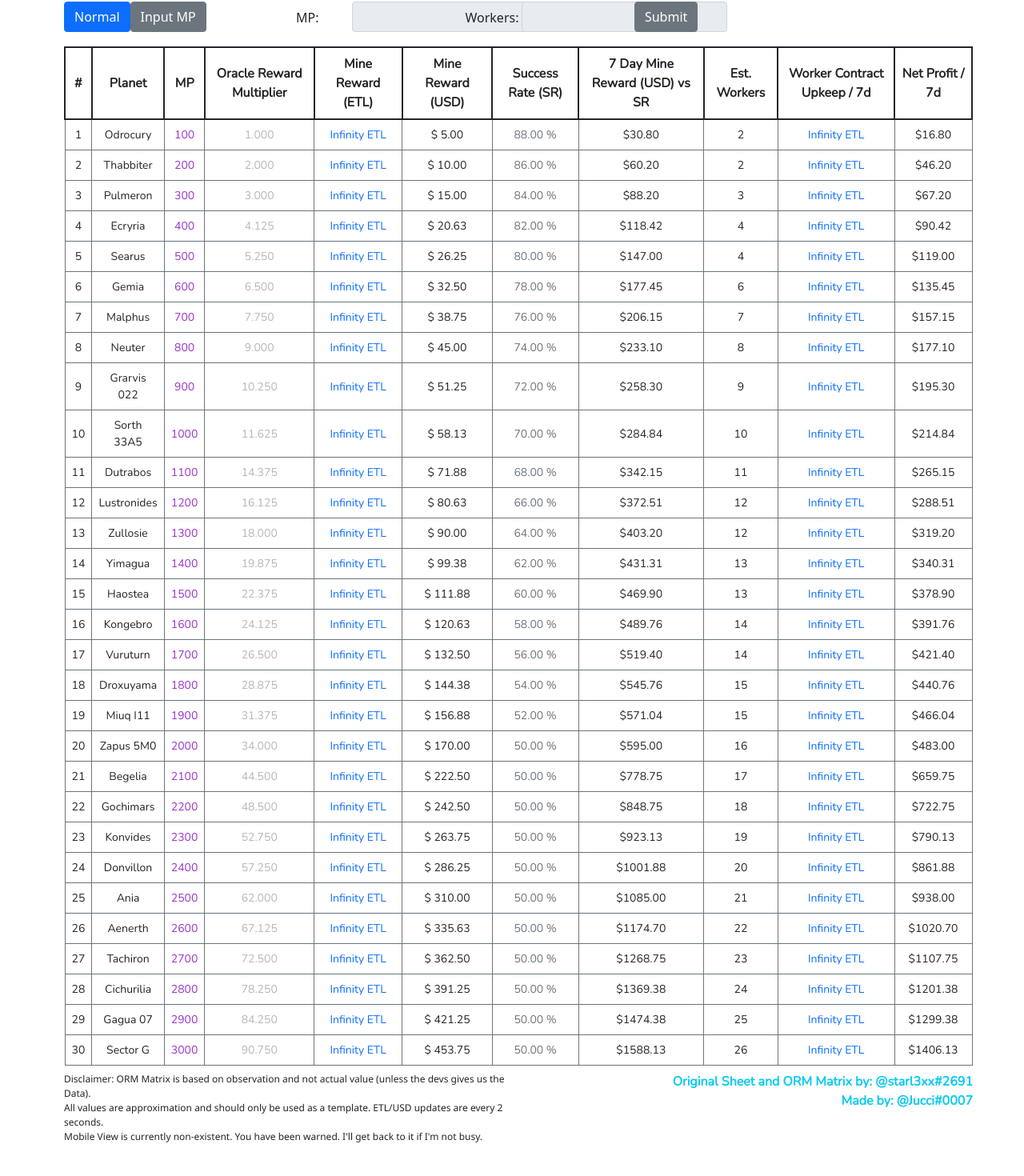
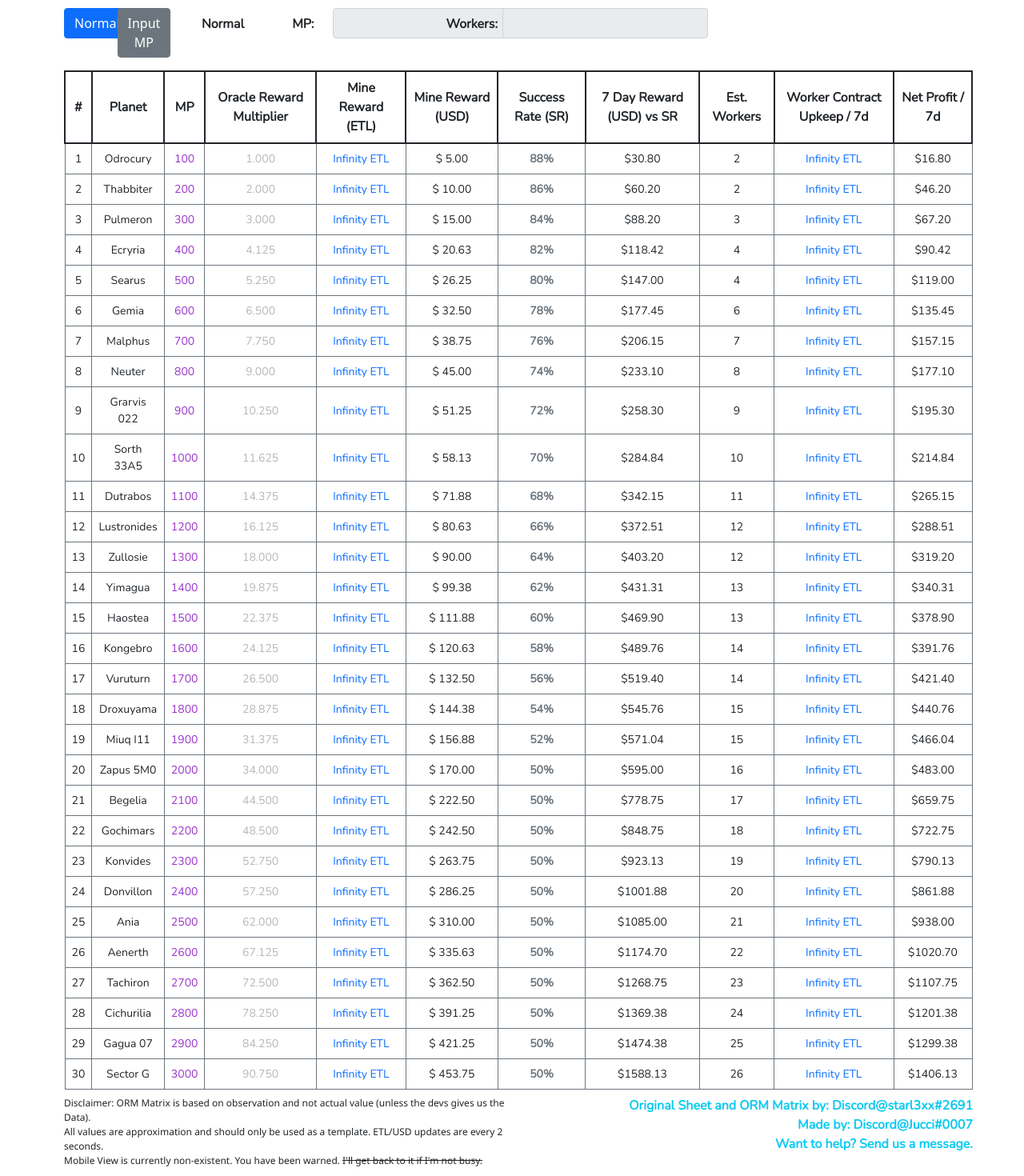
Before and after one commit to Jucci0007/cm-lookup-table, a React (Create React App) app: page / in a window 1280 px wide. Shown: the part 90-1560 px from the top of the page at 80% size. Built offline with nearby package versions, Linux system fonts and the light colour scheme; no server answers.

Commit message:
Finished I'm tired

```diff
--- a/src/getEternal.js
+++ b/src/getEternal.js
@@ -13,17 +13,18 @@ class GetEternal extends Component{
             workers: 0,
             eternalPrice: 0,
             updateTimer: 0,
+            minepower: [100,200,300,400,500,600,700,800,900,1000,1100,1200,1300,1400,1500,1600,1700,1800,1900,2000,2100,2200,2300,2400,2500,2600,2700,2800,2900,3000],
             planets: ["Odrocury","Thabbiter","Pulmeron","Ecryria","Searus","Gemia","Malphus","Neuter","Grarvis 022","Sorth 33A5","Dutrabos","Lustronides","Zullosie","Yimagua","Haostea","Kongebro","Vuruturn","Droxuyama","Miuq I11","Zapus 5M0","Begelia","Gochimars","Konvides","Donvillon","Ania","Aenerth","Tachiron","Cichurilia","Gagua 07","Sector G"],
             oracle_adjustment: [1,2,3,4.125,5.25,6.5,7.75,9,10.25,11.625,14.375,16.125,18,19.875,22.375,24.125,26.5,28.875,31.375,34,44.5,48.5,52.75,57.25,62,67.125,72.5,78.25,84.25,90.75],
             worker_count: [2,2,3,4,4,6,7,8,9,10,11,12,12,13,13,14,14,15,15,16,17,18,19,20,21,22,23,24,25,26],
             success_chance: [0.88,0.86,0.84,0.82,0.80,0.78,0.76,0.74,0.72,0.70,0.68,0.66,0.64,0.62,0.60,0.58,0.56,0.54,0.52,0.50,0.50,0.50,0.50,0.50,0.50,0.50,0.50,0.50,0.50,0.50],
             visibilityNormal: "",
             visibilityVeteran: "d-none",
+            sheetType: "Normal"
         }
 
         this.setMP = this.setMP.bind(this);
         this.setWorkers = this.setWorkers.bind(this);
-        this.handleSubmit = this.handleSubmit.bind(this);
     }
 
     async loadData(){
@@ -45,6 +46,11 @@ class GetEternal extends Component{
 
 
     // Normal
+
+    getMinePower(i){
+        return this.state.minepower[i]
+    }
+
     getMineETL(i){
         return parseFloat(this.getMineUSD(i)/this.state.eternalPrice).toFixed(3)
     }
@@ -54,7 +60,7 @@ class GetEternal extends Component{
     }
 
     getSuccessChance(i){
-        return parseFloat(this.state.success_chance[i] * 100).toFixed(2)
+        return parseFloat(this.state.success_chance[i] * 100).toFixed(0)
     }
 
     getRewardsVersusSuccess(i){
@@ -73,8 +79,25 @@ class GetEternal extends Component{
     getVetContractCost(){
         return parseFloat(((7*this.state.workers)/this.state.eternalPrice)).toFixed(3)
     }
-
-
+    getMPvsSR(i){
+        if (this.state.mp > 4899) {
+            return 88
+        } else if (this.state.mp > 1499 && this.state.mp < 4900) {
+            const diff = this.state.mp - this.getMinePower(i);
+            const divi = Math.floor(diff/50);
+            const answer = parseFloat(this.state.success_chance[i] * 100 + divi).toFixed(0);
+            if (answer > 88){
+                return 88
+            } else {
+                return answer
+            }
+        } else if (this.state.mp < 1500) {
+            return this.getSuccessChance(i)
+        }
+    }
+    getAdjustedNetProfit(i){
+        return parseFloat(((this.getMineUSD(i)*7) * (this.getMPvsSR(i)/100)) - (this.state.workers*7)).toFixed(2)
+    }
 
     setMP(event){
         this.setState({mp : event.target.value})
@@ -84,16 +107,11 @@ class GetEternal extends Component{
         this.setState({workers: event.target.value})
     }
 
-    handleSubmit(){
-        console.log('MP: ' + this.state.mp)
-        console.log('Workers: ' + this.state.workers)
-    }
-
     btnVisNrm = () => {
-        this.setState({visibilityNormal: "", visibilityVeteran: "d-none"})
+        this.setState({visibilityNormal: "", visibilityVeteran: "d-none", sheetType:"Normal Sheet"})
     }
     btnVisVet = () => {
-        this.setState({visibilityVeteran: "", visibilityNormal: "d-none"})
+        this.setState({visibilityVeteran: "", visibilityNormal: "d-none", sheetType:"Veteran/Input Sheet"})
     }
 
     render(){
@@ -108,28 +126,32 @@ class GetEternal extends Component{
                         </div>
                     </div>
 
-                    <div class="my-2 row">
-
-                        <div class="col-3">
-                            <button type="button" class="btn btn-primary" onClick={this.btnVisNrm}>Normal</button>
-                            <button type="button" class="btn btn-secondary" onClick={this.btnVisVet}>Input MP</button>
+                    <div class="my-3 row">
+                        <div class="col-3 row">
+                            <div class="col-3">
+                                <button type="button" class="btn btn-primary" onClick={this.btnVisNrm}>Normal</button>
+                            </div>
+                            <div class="col-4">
+                                <button type="button" class="btn btn-secondary" onClick={this.btnVisVet}>Input MP</button>
+                            </div>
+                            <div class="col-5">
+                                <p class="text-center mt-2">{this.state.sheetType}</p>
+                            </div>
                         </div>
                         <div class="col-9 row">
                             <div class="col-1 pt-2">
-                                <p>MP:</p>
+                                <p class="text-left">MP:</p>
                             </div>
                             <div class="col-2">
                                 <input type="text" class="input-group-text" onChange={this.setMP}></input>
                             </div>
                             <div class="col-1 pt-2">
-                                <p>Workers:</p>
+                                <p class="text-left">Workers:</p>
                             </div>
                             <div class="col-2">
                                 <input type="text" class="input-group-text" onChange={this.setWorkers}></input>
                             </div>
-                            <div class="col-2">
-                                <input type="submit" class="btn btn-secondary" onClick={this.handleSubmit} ></input>
-                            </div>
+
 
                         </div>
                     </div>
@@ -144,7 +166,7 @@ class GetEternal extends Component{
                                 <th class="border border-2 border-dark">Mine Reward (ETL)</th>
                                 <th class="border border-2 border-dark">Mine Reward (USD)</th>
                                 <th class="border border-2 border-dark">Success Rate (SR)</th>
-                                <th class="border border-2 border-dark">7 Day Mine Reward (USD) vs SR</th>
+                                <th class="border border-2 border-dark">7 Day Reward (USD) vs SR</th>
                                 <th class="border border-2 border-dark">Est. Workers</th>
                                 <th class="border border-2 border-dark">Worker Contract Upkeep / 7d </th>
                                 <th class="border border-2 border-dark">Net Profit / 7d</th>
@@ -157,11 +179,11 @@ class GetEternal extends Component{
                                         <tr>
                                             <td class="border border-secondary">{i+1}</td>
                                             <td class="border border-secondary">{this.state.planets[i]}</td>
-                                            <td class="border border-secondary purp">{100*(i+1)}</td>
+                                            <td class="border border-secondary purp">{this.getMinePower(i)}</td>
                                             <td class="border border-secondary gray">{parseFloat(this.state.oracle_adjustment[i]).toFixed(3)}</td>
                                             <td class="border border-secondary text-primary">{this.getMineETL(i)} ETL</td>
                                             <td class="border border-secondary">$ {this.getMineUSD(i)}</td>
-                                            <td class="border border-secondary text-secondary">{this.getSuccessChance(i)} %</td>
+                                            <td class="border border-secondary text-secondary"><b>{this.getSuccessChance(i)}%</b></td>
                                             <td class="border border-secondary">${this.getRewardsVersusSuccess(i)}</td>
                                             <td class="border border-secondary">{this.state.worker_count[i]}</td>
                                             <td class="border border-secondary text-primary">{this.getContractCost(i)} ETL</td>
@@ -184,7 +206,7 @@ class GetEternal extends Component{
                                     <th class="border border-2 border-dark">Mine Reward (ETL)</th>
                                     <th class="border border-2 border-dark">Mine Reward (USD)</th>
                                     <th class="border border-2 border-dark">Success Rate (SR)</th>
-                                    <th class="border border-2 border-dark">7 Day Mine Reward (USD) vs SR</th>
+                                    <th class="border border-2 border-dark">7 Day Reward (USD) vs SR</th>
                                     <th class="border border-2 border-dark">Est. Workers</th>
                                     <th class="border border-2 border-dark">Worker Contract Upkeep / 7d </th>
                                     <th class="border border-2 border-dark">Net Profit / 7d</th>
@@ -197,15 +219,15 @@ class GetEternal extends Component{
                                             <tr>
                                                 <td class="border border-secondary">{i+1}</td>
                                                 <td class="border border-secondary">{this.state.planets[i]}</td>
-                                                <td class="border border-secondary purp">{100*(i+1)}</td>
+                                                <td class="border border-secondary purp">{this.getMinePower(i)}</td>
                                                 <td class="border border-secondary gray">{parseFloat(this.state.oracle_adjustment[i]).toFixed(3)}</td>
                                                 <td class="border border-secondary text-primary">{this.getMineETL(i)} ETL</td>
                                                 <td class="border border-secondary">$ {this.getMineUSD(i)}</td>
-                                                <td class="border border-secondary text-secondary">{this.getSuccessChance(i)} %</td>
+                                                <td class="border border-secondary text-secondary"><b>{this.getMPvsSR(i)}%</b></td>
                                                 <td class="border border-secondary">${this.getRewardsVersusSuccess(i)}</td>
                                                 <td class="border border-secondary">{this.state.workers}</td>
                                                 <td class="border border-secondary text-primary">{this.getVetContractCost()} ETL</td>
-                                                <td class="border border-secondary">${this.getNetProfit(i)}</td>
+                                                <td class="border border-secondary">${this.getAdjustedNetProfit(i)}</td>
                                             </tr>
                                         )
                                     }
@@ -222,15 +244,17 @@ class GetEternal extends Component{
                                 <br/>
                                 All values are approximation and should only be used as a template. ETL/USD updates are every 2 seconds.
                                 <br/>
-                                Mobile View is currently non-existent. You have been warned. I'll get back to it if I'm not busy.
+                                Mobile View is currently non-existent. You have been warned. <strike>I'll get back to it if I'm not busy.</strike>
                                 </p>
 
                             </div>
                             <div class="col-6">
                                 <p class="credits text-info">
-                                Original Sheet and ORM Matrix by: @starl3xx#2691
+                                Original Sheet and ORM Matrix by: Discord@starl3xx#2691
                                 <br/>
-                                Made by: @Jucci#0007
+                                Made by: Discord@Jucci#0007
+                                <br/>
+                                Want to help? Send us a message.
                                 </p>
                             </div>
                         </div>
--- a/src/table.css
+++ b/src/table.css
@@ -70,3 +70,15 @@ td  {
   color: black;
   font-weight: 700;
 }
+
+.text-left{
+  text-align: right;
+  font-family: 'Nunito', sans-serif;
+  font-weight: 700;
+}
+
+.text-center{
+  text-align: center;
+  font-family: 'Nunito', sans-serif;
+  font-weight: 700;
+}
```
